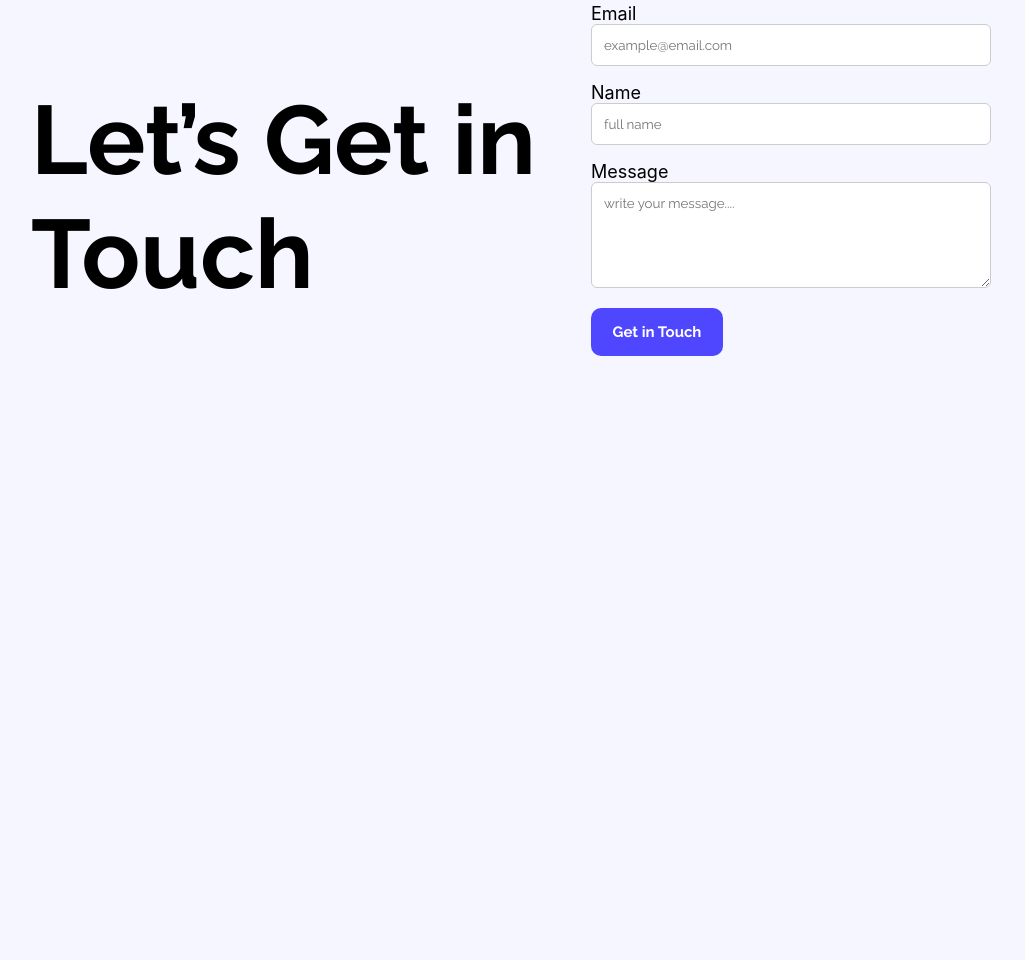
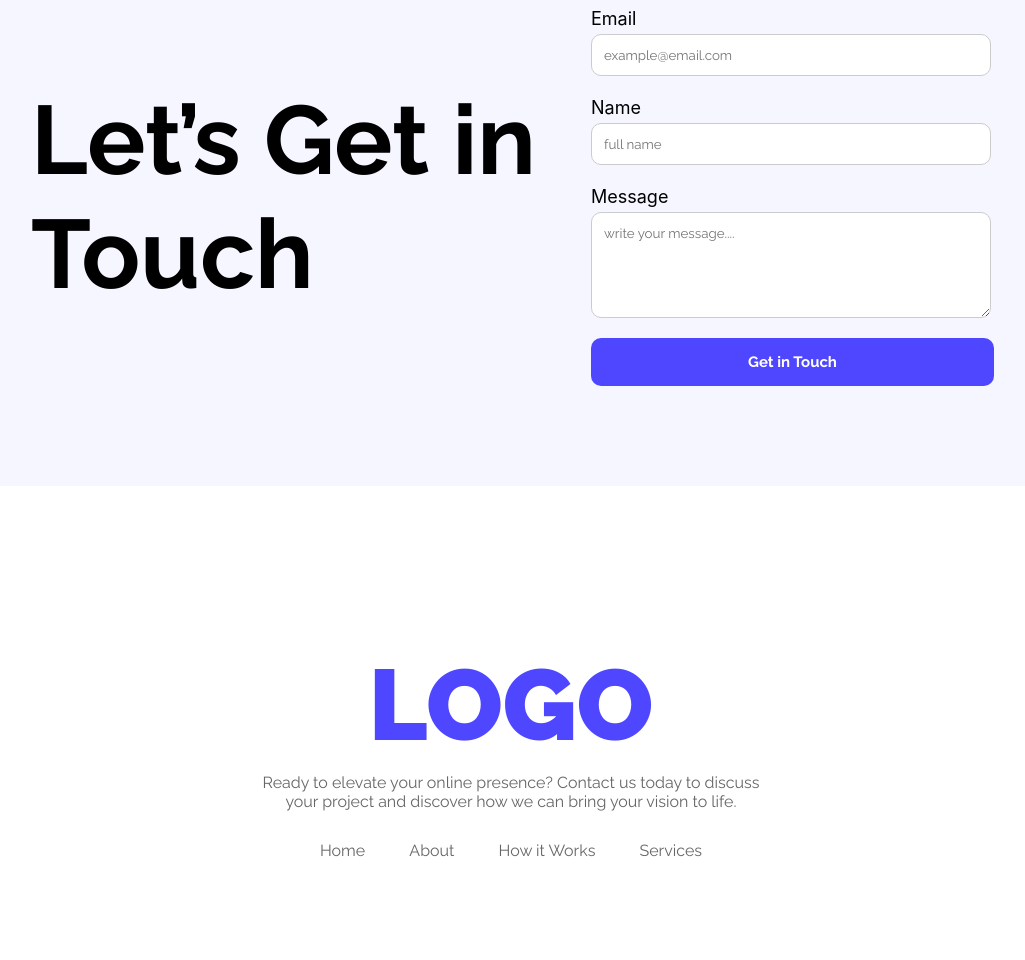
Before and after one commit to Shahriar-Azad/B12_A01_Shahriar_Azad, a plain HTML site: page index.html in a window 1280 px wide. Shown: the part 3338-4298 px from the top of the page, without its empty margins (129-1154 px from the left). Before the commit the page ends 3794 px from the top, so only its background shows below. Drawn offline with Linux system fonts and the light colour scheme.

Commit message:
contact form added

```diff
--- a/index.html
+++ b/index.html
@@ -140,9 +140,20 @@
       <input type="text" placeholder="full name">
               <label for="">Message</label>
       <textarea rows="5" placeholder="write your message...."></textarea>
-      <button class="btn" type="submit">Get in Touch</button>
+      <button class="btn-4" type="submit">Get in Touch</button>
     </form>
   </section>
+
+    <footer class="footer">
+    <div class="logo-2">LOGO</div>
+    <p>Ready to elevate your online presence? Contact us today to discuss<br>your project and discover how we can bring your vision to life.</p>
+    <div class="footer-nav">
+      <a href="#">Home</a>
+      <a href="#">About</a>
+      <a href="#">How it Works</a>
+      <a href="#">Services</a>
+    </div>
+  </footer>
 
 
 
--- a/style.css
+++ b/style.css
@@ -47,6 +47,13 @@ header{
     border-radius: 10px;
     border-style: none;
     font-weight: bold;
+    transition: all 0.4s;
+}
+
+.btn:hover{
+    transform: scale(1.3);
+    background-color: rgb(0, 208, 255);
+    color: black;
 }
 
 .hero-items{
@@ -74,8 +81,17 @@ header{
     border-style: none;
     margin: 40px;
     font-weight: bold;
+    transition: all 0.4s;
 
 }
+
+
+.btn-2:hover{
+    transform: scale(1.3);
+    background-color: rgb(0, 208, 255);
+    color: black;
+}
+
 
 
     .sections {
@@ -282,7 +298,14 @@ header{
     border-radius: 10px;
     border-style: none;
     font-weight: bold;
+    transition: all 0.4s;
 
+}
+
+.btn-3:hover{
+    transform: scale(1.3);
+    background-color: rgb(0, 208, 255);
+    color: black;
 }
 
 
@@ -306,7 +329,7 @@ header{
     .contact {
       display: flex;
       justify-content: space-between;
-      gap: 2rem;
+      /* gap: 20px; */
     padding: 60px 120px ;
     margin: 40px;
     }
@@ -318,7 +341,7 @@ header{
       width: 100%;
       padding: 0.75rem;
       margin-bottom: 1rem;
-      border-radius: 6px;
+      border-radius: 10px;
       border: 1px solid #ccc;
     }
 
@@ -334,5 +357,50 @@ header{
 .contact-form label{
     font-size: 18px;
     font-family: "Inter", sans-serif;
-    margin-bottom: 20px;
+    display: block;
+    margin: 5px 0;
 }
+
+
+.btn-4{
+    background-color: rgb(78,71,255);
+    color: white;
+    height: 48px;
+    width: 403px;
+    font-size: 15px;
+    border-radius: 10px;
+    border-style: none;
+    font-weight: bold;
+
+}
+
+
+    .footer {
+      background-color: white;
+       padding: 100px 120px ;
+
+      text-align: center;
+    }
+    .footer-nav {
+      margin-top: 20px;
+    }
+    .footer-nav a {
+        margin: 20px 20px;
+
+      color: #666;
+      text-decoration: none;
+    }
+
+    .footer p{
+        color: #666;
+        margin-top: 10px;
+        margin-bottom: 30px;
+    }
+
+    .footer .logo-2{
+    text-decoration: none;
+    font-size: 100px;
+    color: rgb(78,71,255);
+    font-weight: 900;
+    margin-top: 60px;
+    }
```
